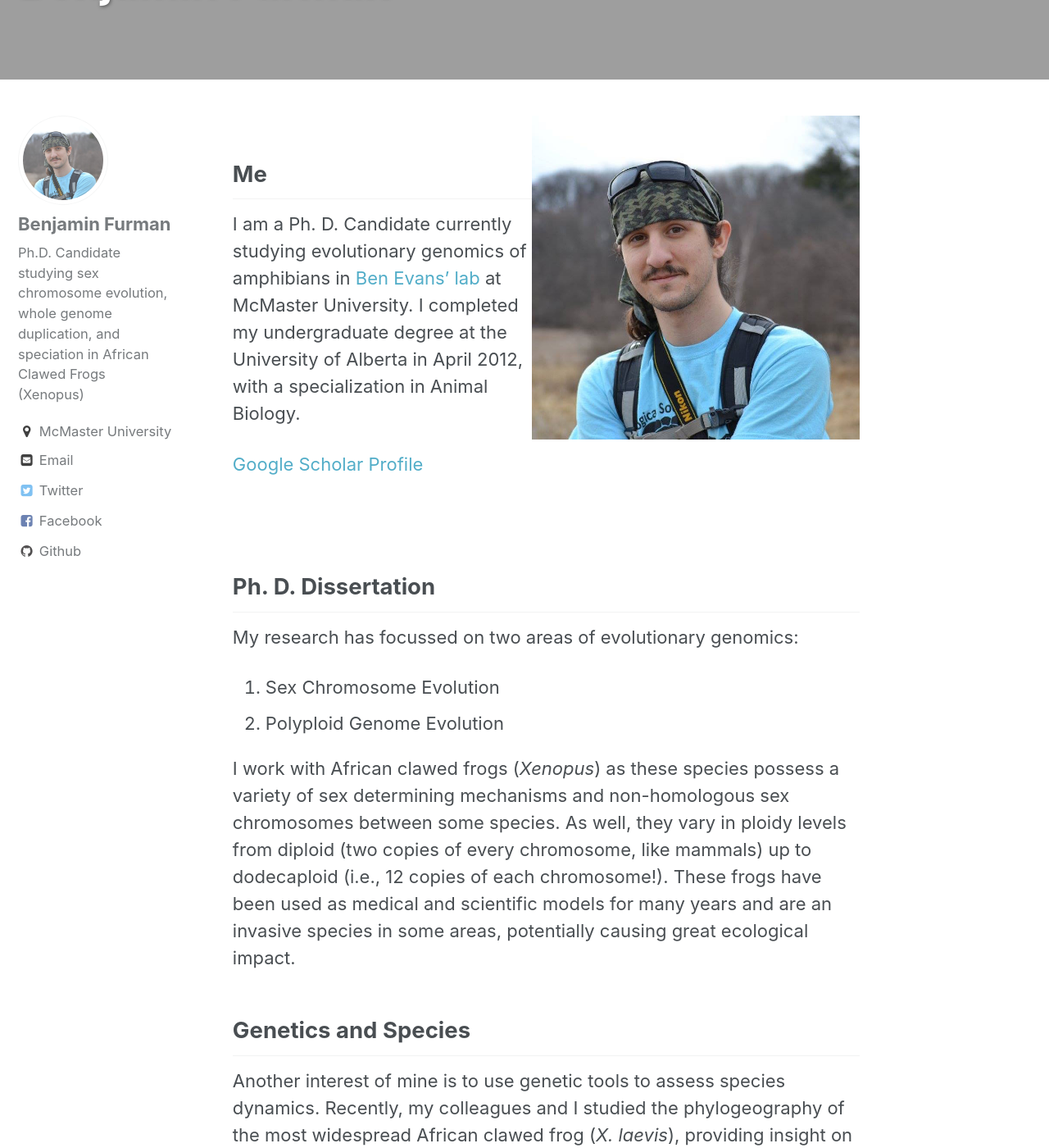
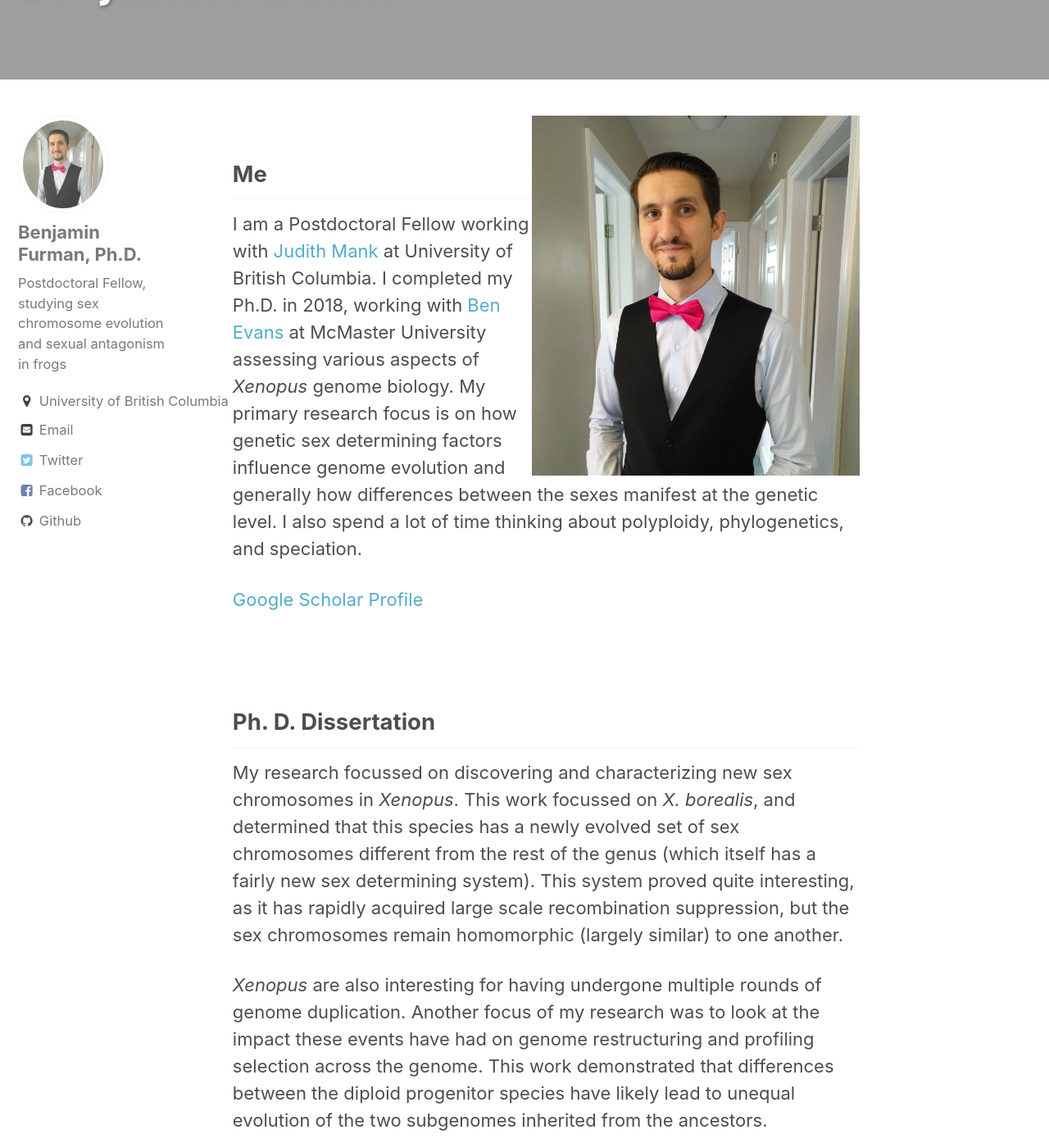
Before and after one commit to benjaminfurman/benjaminfurman.github.io, a Jekyll site: the page built from index.md, in a window 1280 px wide and 1400 px high, scrolled down 216 px. Shown: the whole window at 82% size. Built offline with Jekyll 4.4.1, drawn with Linux system fonts in a browser that asks for light colours; some of the changed text lies outside the part shown.

Commit message:
new pic and description

```diff
--- a/_config.yml
+++ b/_config.yml
@@ -77,10 +77,10 @@ analytics:
 
 # Site Author
 author:
-  name             : "Benjamin Furman"
-  avatar           : "moustache.jpg"
-  bio              : "Ph.D. Candidate studying sex chromosome evolution, whole genome duplication, and speciation in African Clawed Frogs (Xenopus)"
-  location         : "McMaster University"
+  name             : "Benjamin Furman, Ph.D."
+  avatar           : "bowtie.jpg"
+  bio              : "Postdoctoral Fellow, studying sex chromosome evolution and sexual antagonism in frogs"
+  location         : "University of British Columbia"
   email            : "benjamin.ls.furman@gmail.com"
   uri              :
   bitbucket        :
--- a/index.md
+++ b/index.md
@@ -17,26 +17,26 @@ header:
 </script>
 
 
-<img src="{{ '/images/moustache.jpg' | prepend: site.baseurl }}" alt="" style="width: 400px; float: right">
+<img src="{{ '/images/bowtie.jpg' | prepend: site.baseurl }}" alt="" style="width: 400px; float: right">
 
 
 ## Me
 
-I am a Ph. D. Candidate currently studying evolutionary genomics of amphibians in [Ben Evans’ lab](http://benevanslab.wordpress.com/) at McMaster University. I completed my undergraduate degree at the University of Alberta in April 2012, with a specialization in Animal Biology.
+I am a Postdoctoral Fellow working with [Judith Mank](http://www.zoology.ubc.ca/mank-lab/) at University of British Columbia. I completed my Ph.D. in 2018, working with [Ben Evans](http://benevanslab.wordpress.com/) at McMaster University assessing various aspects of *Xenopus* genome biology. My primary research focus is on how genetic sex determining factors influence genome evolution and generally how differences between the sexes manifest at the genetic level. I also spend a lot of time thinking about polyploidy, phylogenetics, and speciation.
 
 [Google Scholar Profile](https://scholar.google.ca/citations?user=HRMZkDwAAAAJ&hl=en)
 
 <br>
 
 ## Ph. D. Dissertation
-My research has focussed on two areas of evolutionary genomics:
 
-1. Sex Chromosome Evolution
-2. Polyploid Genome Evolution
+My research focussed on discovering and characterizing new sex chromosomes in *Xenopus*. This work focussed on *X. borealis*, and determined that this species has a newly evolved set of sex chromosomes different from the rest of the genus (which itself has a fairly new sex determining system). This system proved quite interesting, as it has rapidly acquired large scale recombination suppression, but the sex chromosomes remain homomorphic (largely similar) to one another.
 
-I work with African clawed frogs (*Xenopus*) as these species possess a variety of sex determining mechanisms and non-homologous sex chromosomes between some species. As well, they vary in ploidy levels from diploid (two copies of every chromosome, like mammals) up to dodecaploid (i.e., 12 copies of each chromosome!). These frogs have been used as medical and scientific models for many years and are an invasive species in some areas, potentially causing great ecological impact.
+*Xenopus* are also interesting for having undergone multiple rounds of genome duplication. Another focus of my research was to look at the impact these events have had on genome restructuring and profiling selection across the genome. This work demonstrated that differences between the diploid progenitor species have likely lead to unequal evolution of the two subgenomes inherited from the ancestors.
+
+See the [publications page](/_pages/publications/) for papers relating to these projects.
 
 
 ## Genetics and Species
 
-Another interest of mine is to use genetic tools to assess species dynamics. Recently, my colleagues and I studied the phylogeography of the most widespread African clawed frog (*X. laevis*), providing insight on the overall genetic structure of this species and gene flow between it and its close relatives. We've also investigated genetic introgression of the extremely vulnerable *X. gilli* and sympatric *X. laevis* populations. For my undergrad thesis, I assessed the impact of urban development on the genetic connectivity of a wood frog (*Lithobates sylvaticus*) population. See the [publications page](/_pages/publications/) for papers relating to these projects.
+Another interest of mine is to use genetic tools to assess species dynamics. My colleagues and I have studied the phylogeography of the most widespread African clawed frog (*X. laevis*), providing insight on the overall genetic structure of this species and gene flow between it and its close relatives. We've also investigated genetic introgression of the extremely vulnerable *X. gilli* and sympatric *X. laevis* populations. For my undergrad thesis, I assessed the impact of urban development on the genetic connectivity of a wood frog (*Lithobates sylvaticus*) population. See the [publications page](/_pages/publications/) for papers relating to these projects.
```
Also changed, not shown: images/bowtie.jpg (added).
